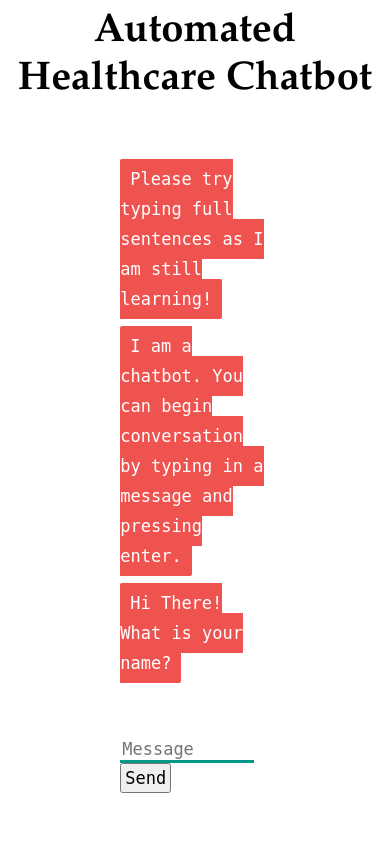
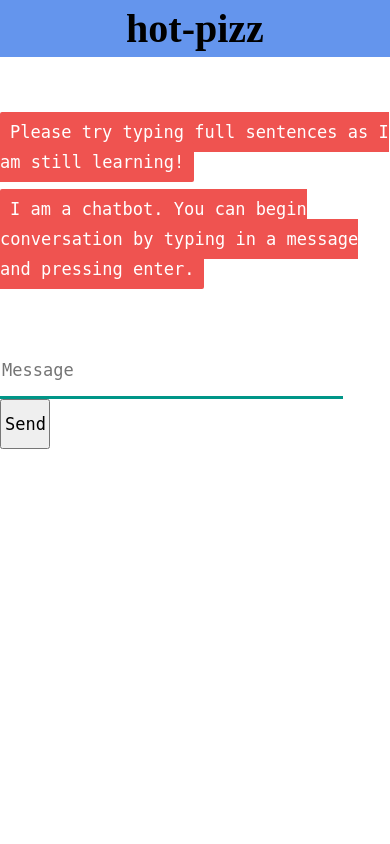
Before and after one commit to younusesherif/hot-pizz, a Flask app: page / in a window 390 px wide. Run offline with Flask 2, Linux system fonts and the light colour scheme; parts of the project's set-up code (start-up, migrations or seed data) failed here and were passed over; some libraries are stand-ins or nearby versions.

Commit message:
new changes

```diff
--- a/static/style.css
+++ b/static/style.css
@@ -1,7 +1,27 @@
-body {
-    font-family: Garamond;
+body, html {
+    height: 100%;
+    margin: 0;
+  }
+
+  .bg {
+    /* The image used */
+
+    /* Full height */
+    height: 100%;
+    /* Center and scale the image nicely */
+    background-position: center;
+    background-repeat: no-repeat;
+    background-size: cover;
+  }
+.title{
+    height: auto;
+    width: auto;
+    padding: 5px;
+    background-color: cornflowerblue;
 }
-
+/* .card{
+    padding-top: 280px;
+} */
 h1 {
     color: black;
     margin-bottom: 0;
@@ -30,6 +50,43 @@ h3 {
     width: 40%;
     margin-top: 60px;
 }
+input[type=text]{
+    height: 50px;
+    width: 50px;
+    background: transparent;
+}
+input[type=submit]{
+    height: 50px;
+    width: 60px;
+}
+input:focus {
+    outline: none;
+  }
+@media only screen and (max-width: 768px) {
+
+    #chatbox {
+        margin-left: auto;
+        margin-right: auto;
+        width: 100%;
+        margin-top: 60px;
+    }
+    #userInput {
+        margin-left: auto;
+        margin-right: auto;
+        width: 100%;
+        margin-top: 60px;
+    }
+    input[type=text]{
+        height: 50px;
+        width: 40px;
+    }
+    input[type=submit]{
+        height: 50px;
+        width: 50px;
+    }
+}
+
+
 
 #textInput {
     width: 87%;
@@ -43,6 +100,7 @@ h3 {
     padding: 3px;
     font-family: monospace;
     font-size: 17px;
+
 }
 
 .userText {
--- a/templates/index.html
+++ b/templates/index.html
@@ -1,18 +1,20 @@
 <!DOCTYPE html>
 <html>
   <head>
+    <meta charset="UTF-8">
+    <meta name="viewport" content="width=device-width, initial-scale=1.0">
     <link rel="stylesheet" type="text/css" href="/static/style.css">
     <script src="https://ajax.googleapis.com/ajax/libs/jquery/3.2.1/jquery.min.js"></script>
   </head>
   <body>
-    <h1>Automated Healthcare Chatbot</h1>
-    <div>
-      <div id="chatbox">
+    <div class="bg">
+    <h1 class="title">hot-pizz</h1>
+    <div class="card">
+      <div id="chatbox" class="">
         <p class="botText"><span>Please try typing full sentences as I am still learning!</span></p>
         <p class="botText"><span>I am a chatbot. You can begin conversation by typing in a message and pressing enter.</span></p>
-        <p class="botText"><span>Hi There! What is your name?</span></p>
       </div>
-      <div id="userInput">
+      <div id="userInput" class="">
         <input id="textInput" type="text" name="msg" placeholder="Message">
         <input id="buttonInput" type="submit" value="Send">
       </div>
@@ -39,7 +41,7 @@
         function getBotResponse() {
           var rawText = $("#textInput").val();
           console.log(rawText);
-          if(rawText === "order pizza")
+          if(rawText === "order pizza" || rawText==="Order pizza")
           {
             orderinit=true;
             console.log("order initialied")
@@ -230,5 +232,6 @@
         })
       </script>
     </div>
+  </div>
   </body>
 </html>
```
Also changed, not shown: static/unnamed.jpg (added).
